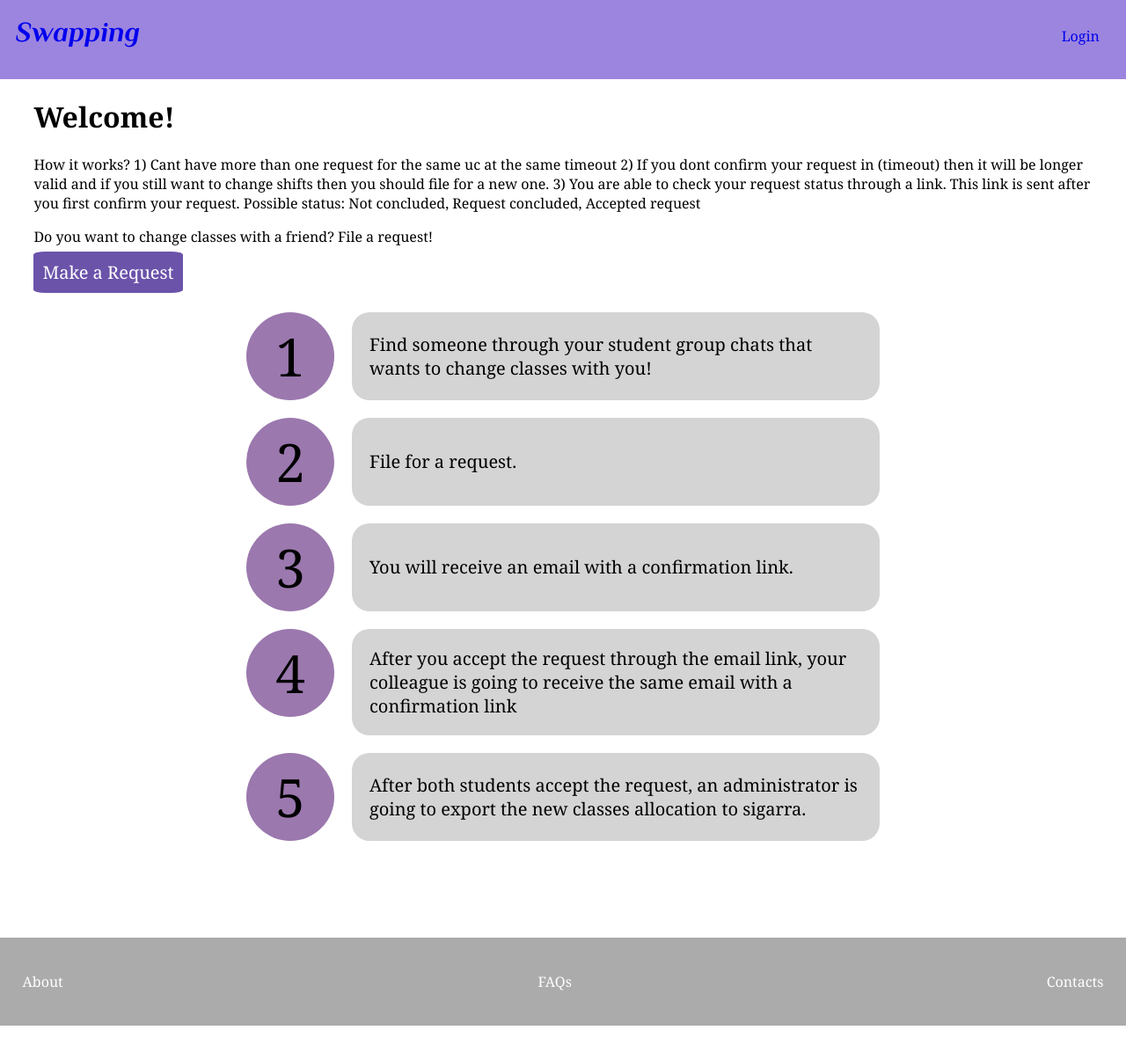
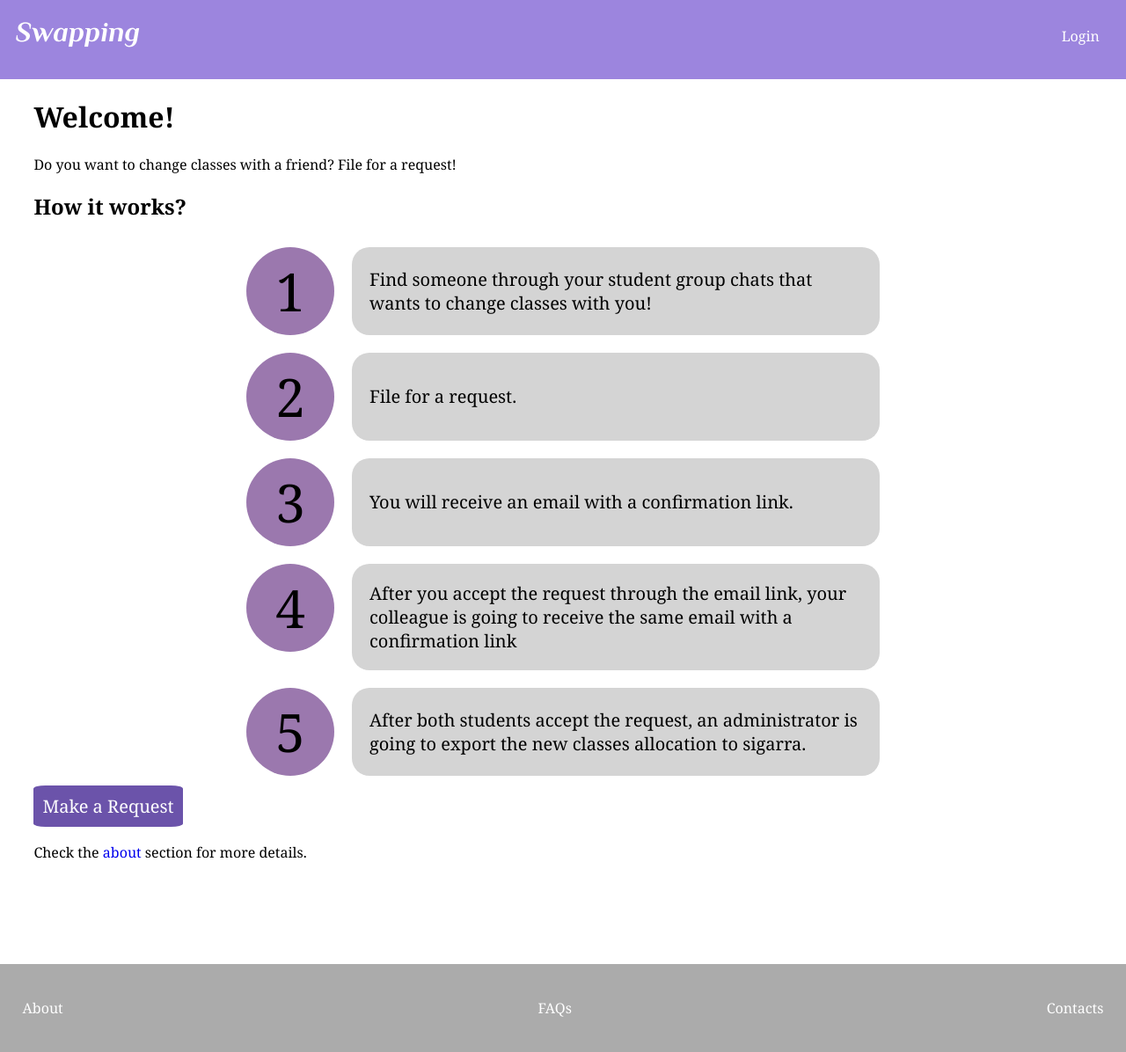
Before and after one commit to luisaraujo25/Swapping, a Django app: page / in a window 1280 px wide. Shown: the whole page at 88% size. Before the commit the page ends 1166 px from the top, so only its background shows below. Run offline with Django 4.2, Linux system fonts and the light colour scheme.

Commit message:
css anchors working

```diff
--- a/src/app/models.py
+++ b/src/app/models.py
@@ -77,3 +77,8 @@ class Request(models.Model):
 
     # class Meta:
     #     unique_together = (('st1ID','st2ID'))
+
+class SingleRequest(models.Model):
+    st1ID = models.ForeignKey("Student", on_delete=models.CASCADE, related_name = "student")
+    uc = models.ForeignKey("UC", on_delete=models.CASCADE)
+    desiredClass = models.ForeignKey("Class", on_delete=models.CASCADE, related_name = "desiredClass")
--- a/src/app/static/style.css
+++ b/src/app/static/style.css
@@ -20,10 +20,22 @@ body .pageContainer{
   min-height: 100%;
 }
 
+a{
+  text-decoration: none;
+}
+
+a:link, a:visited >{
+  color:rgb(0, 0, 0);
+}
+
+a:hover{
+  color: rgb(216,216,216);
+}
+
 .button{
   color: white;
   width: 40px;
-  /* height: 10px; */
+  line-height: 50px;
   background-color: rgb(107, 83, 170);
   padding: 10px;
   text-decoration: none;
@@ -47,6 +59,18 @@ header{
   padding: 5px;
 }
 
+header a:link{
+  color:rgb(255, 255, 255);
+}
+
+header a:visited{
+  color: rgb(255, 255, 255);
+}
+
+header a:hover{
+  color:rgb(216,216,216);
+}
+
 header .header-row{
   margin-top: 1%;
   margin-left: 1%;
@@ -60,9 +84,6 @@ header .log{
   padding: 1%;
 }
 
-a{
-  text-decoration: none;
-}
 
 footer{
   min-height: 100px;
@@ -77,17 +98,26 @@ footer{
   box-shadow: 0 50vh 0 50vh rgb(171, 171, 171);
 }
 
-footer > a{
+footer a{
   margin-left: 2%;
   margin-right: 2%;
   margin-bottom: auto;
   margin-top: auto;
 }
 
-footer a:link, a:visited{
+footer a:link{
   color:rgb(255, 255, 255);
 }
 
+footer a:visited{
+  color: rgb(255, 255, 255);
+}
+
+footer a:hover{
+  color:rgb(216,216,216);
+}
+
+/*.button a:active*/
 
 form > div{
   padding: 10px;
@@ -98,10 +128,6 @@ form > div{
   flex-direction: column;
 }
 
-a:hover{
-  color:rgb(216,216,216);
-}
-/*.button a:active*/
 
 .requestsTable{
   margin: 2%;
--- a/src/app/templates/default.html
+++ b/src/app/templates/default.html
@@ -37,7 +37,7 @@
     </div>
 
     <footer>
-        <a href="{% url 'About us' %}">About</a>
+        <a href="{% url 'About' %}">About</a>
         <a href="{% url 'FAQs' %}">FAQs</a>
         <a href="{% url 'Contacts' %}">Contacts</a>
     </footer>
--- a/src/app/templates/home.html
+++ b/src/app/templates/home.html
@@ -7,19 +7,14 @@
 <div>
     <h1>Welcome!</h1>
 
-    How it works?
-    1) Cant have more than one request for the same uc at the same timeout
-    2) If you dont confirm your request in (timeout) then it will be longer valid and if you still want to change shifts then you should file for a new one.
-    3) You are able to check your request status through a link. This link is sent after you first confirm your request.
-    Possible status: Not concluded, Request concluded, Accepted request
+    <p>
+        Do you want to change classes with a friend?
+        File for a request!
+    </p>
 
-    <p>Do you want to change classes with a friend?
-        File a request!
-    </p>
-    <a class="button" href="{% url 'make request' %}">Make a Request</a>
 
-    <br>
-    <br>
+    <h2>How it works?</h2>
+
     <div class="steps">
         <div class="step-number">
             <div class="circle">
@@ -84,6 +79,11 @@
         </div>
     </div>
 
+    <a class="button" href="{% url 'make request' %}">Make a Request</a>
+
+    <p>
+        Check the <a href="{% url 'About' %}">about</a> section for more details.
+    </p>
 </div>
 
 
--- a/src/app/templates/registration/login.html
+++ b/src/app/templates/registration/login.html
@@ -8,7 +8,7 @@
 <form method="post">
     {% csrf_token %}
     {{ form.as_p }}
-    <button type="submit">Log In</button>
+    <button class="" type="submit">Log In</button>
 </form>
 
 {% endblock %}
--- a/src/app/urls.py
+++ b/src/app/urls.py
@@ -11,7 +11,7 @@ urlpatterns = [
     path('import/', views.importData, name = 'import data'),
     path('export/', views.exportData, name = 'export data'),
     path('faqs/', views.faqs, name = 'FAQs'),
-    path('about/', views.about, name = 'About us'),
+    path('about/', views.about, name = 'About'),
     path('contacts/', views.contacts, name = 'Contacts'),
     path('staff/export/download/', views.downloadFile, name='download'),
     path('staff/overview/', views.adminOverview, name ='admin overview'),
```
Also changed, not shown: src/app/templates/about.html (+9 -0 lines).
